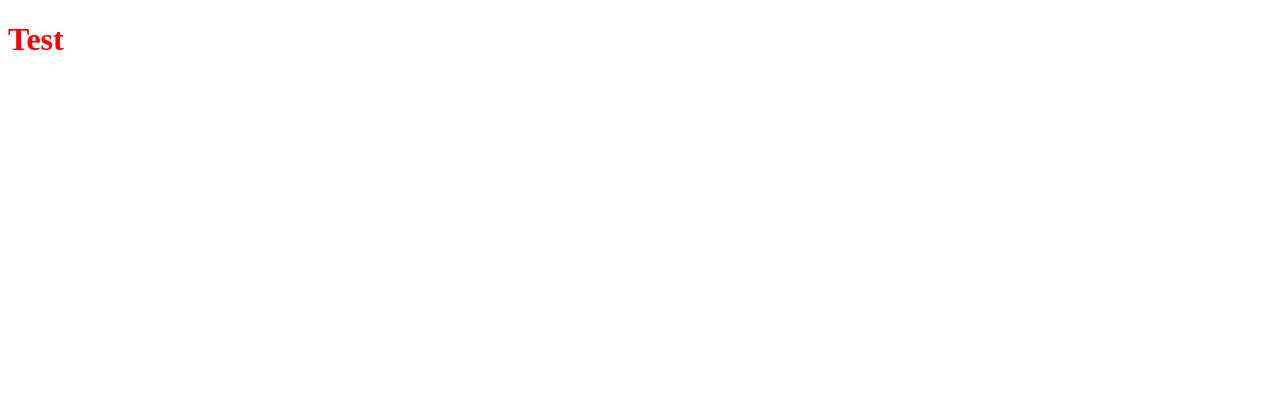
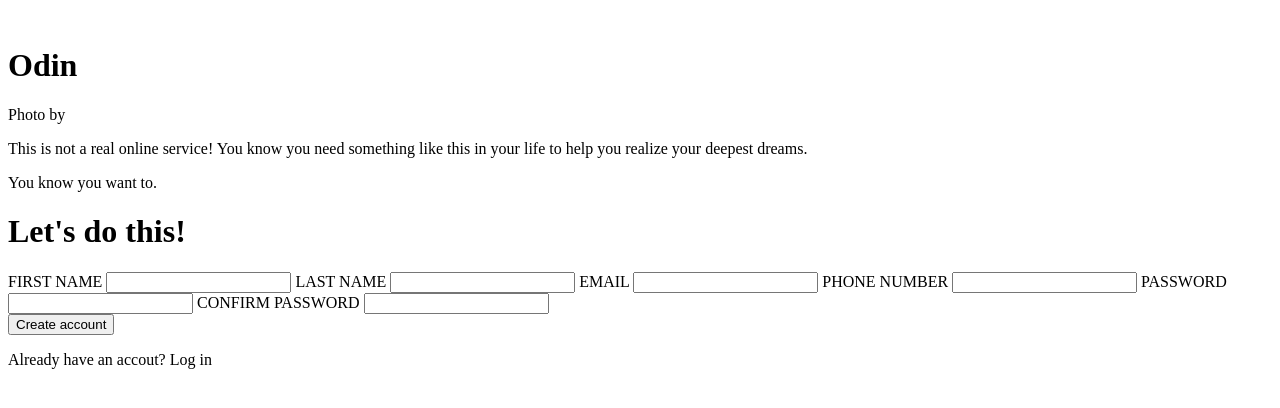
Before and after one commit to kcolreh/sign-up-form, a plain HTML site: page index.html in a window 1280 px wide. Drawn offline with Linux system fonts and the light colour scheme; a script that the page names is missing.

Commit message:
Create basic html outlay for the mock-form-site

```diff
--- a/index.html
+++ b/index.html
@@ -1,12 +1,54 @@
 <!DOCTYPE html>
 <html lang="en">
   <head>
-        <meta charset="UTF-8">
+    <meta charset="UTF-8" />
     <title>Sign up</title>
-        <link rel="stylesheet" href="./style.css">
+    <link rel="stylesheet" href="./style.css" />
     <script src="./java.js" defer></script>
   </head>
   <body>
-        <h1>Test</h1>
+    <header>
+      <div class="logo-background">
+        <img src="" alt="" class="logo" />
+        <h1>Odin</h1>
+        <p>Photo by</p>
+      </div>
+    </header>
+    <div class="side-section">
+      <p>
+        This is not a real online service! You know you need something like this
+        in your life to help you realize your deepest dreams.
+      </p>
+      <p>You know you want to.</p>
+      <form action="main-page.html" method="get" class="sign-up-form">
+        <h1>Let's do this!</h1>
+        <label for="first-name" class="input-label">FIRST NAME</label>
+        <input type="text" id="first-name" class="input" name="first-name" />
+        <label for="last-name">LAST NAME</label>
+        <input type="text" id="last-name" class="input" name="last-name" />
+        <label for="email">EMAIL</label>
+        <input type="email" id="email" class="input" name="email" />
+        <label for="phone-number">PHONE NUMBER</label>
+        <input
+          type="number"
+          id="phone-number"
+          class="input"
+          name="phone-number"
+        />
+        <label for="password">PASSWORD</label>
+        <input type="password" id="password" class="input" name="password" />
+        <label for="confirm-password">CONFIRM PASSWORD</label>
+        <input
+          type="password"
+          id="confirm-password"
+          class="input"
+          name="confirm-password"
+        />
+      </form>
+      <div class="button-holder">
+        <button class="create-account-btn">Create account</button>
+        <p>Already have an accout? <span>Log in</span></p>
+      </div>
+    </div>
   </body>
 </html>
--- a/java.js
+++ /dev/null
@@ -1 +0,0 @@
-console.log('working');
--- a/style.css
+++ /dev/null
@@ -1,3 +0,0 @@
-h1{
-    color: red;
-}
```
Lines whose indentation alone changed are shown as unchanged.
